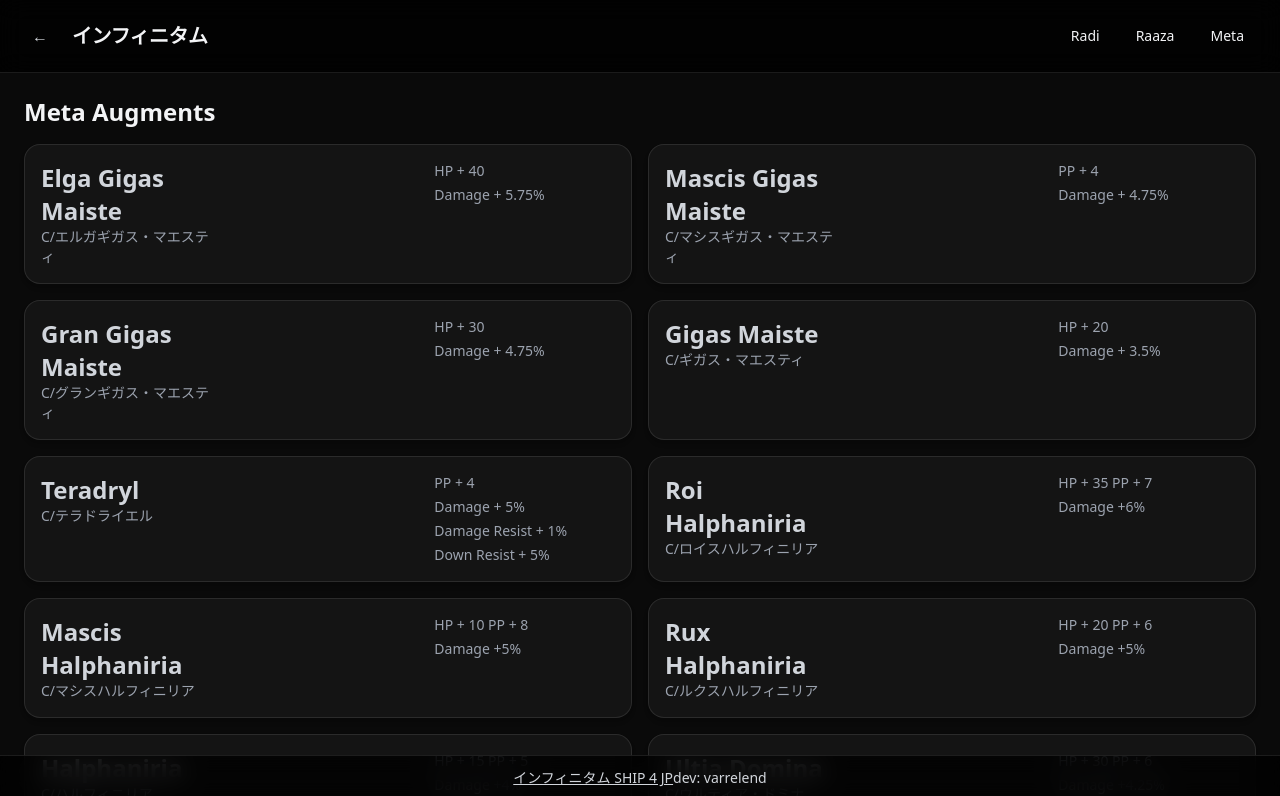
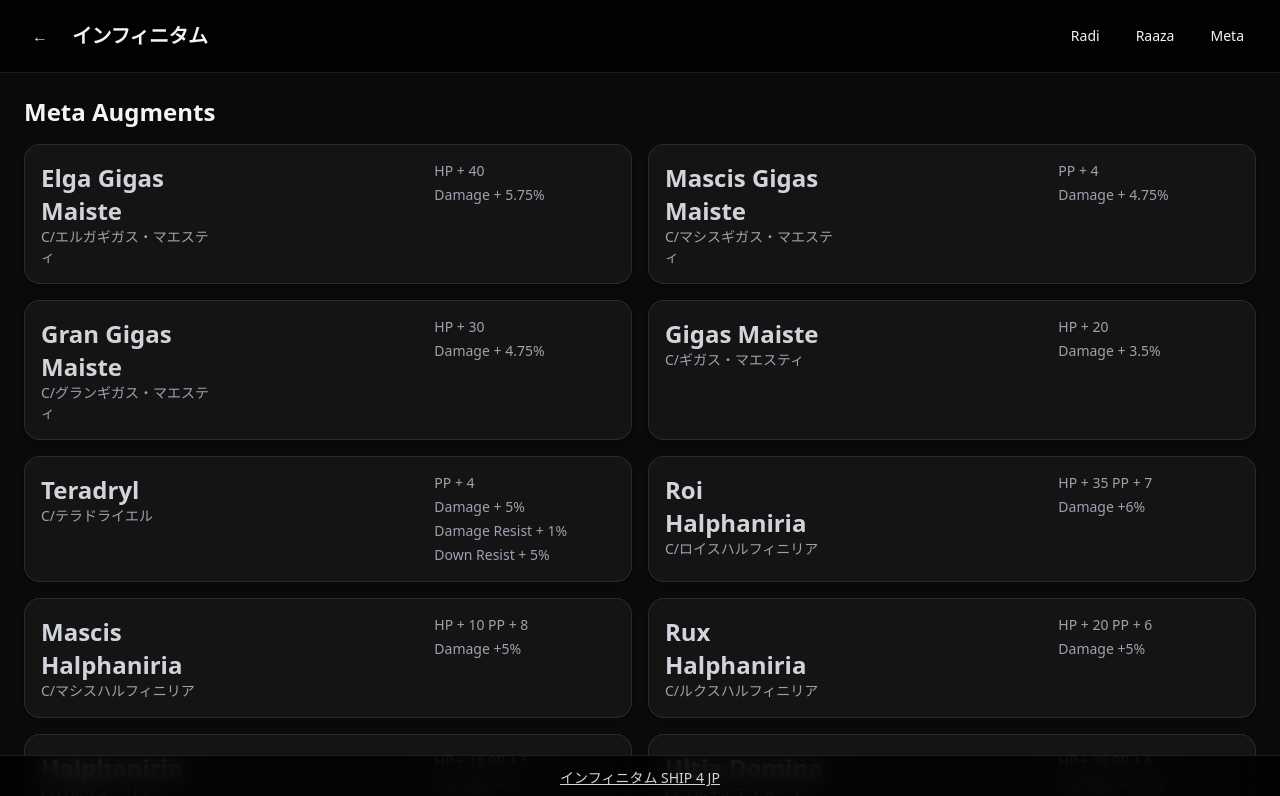
Before and after one commit to trisbaena/ngs-augment-list, a React (Vite) app: page /meta in a window 1280 px wide. Shown: the top 796 px of the page. Built offline with nearby package versions, Linux system fonts and the light colour scheme.

Commit message:
rollback footer

```diff
--- a/src/components/Footer.jsx
+++ b/src/components/Footer.jsx
@@ -14,7 +14,7 @@ export default function Footer() {
     >
        <a href="https://discord.gg/Qspvfk7dPQ" target="_blank" rel="noreferrer" className="underline">
           インフィニタム SHIP 4 JP</a>
-          <a> dev: varrelend</a>
+
     </footer>
   )
 }
```
